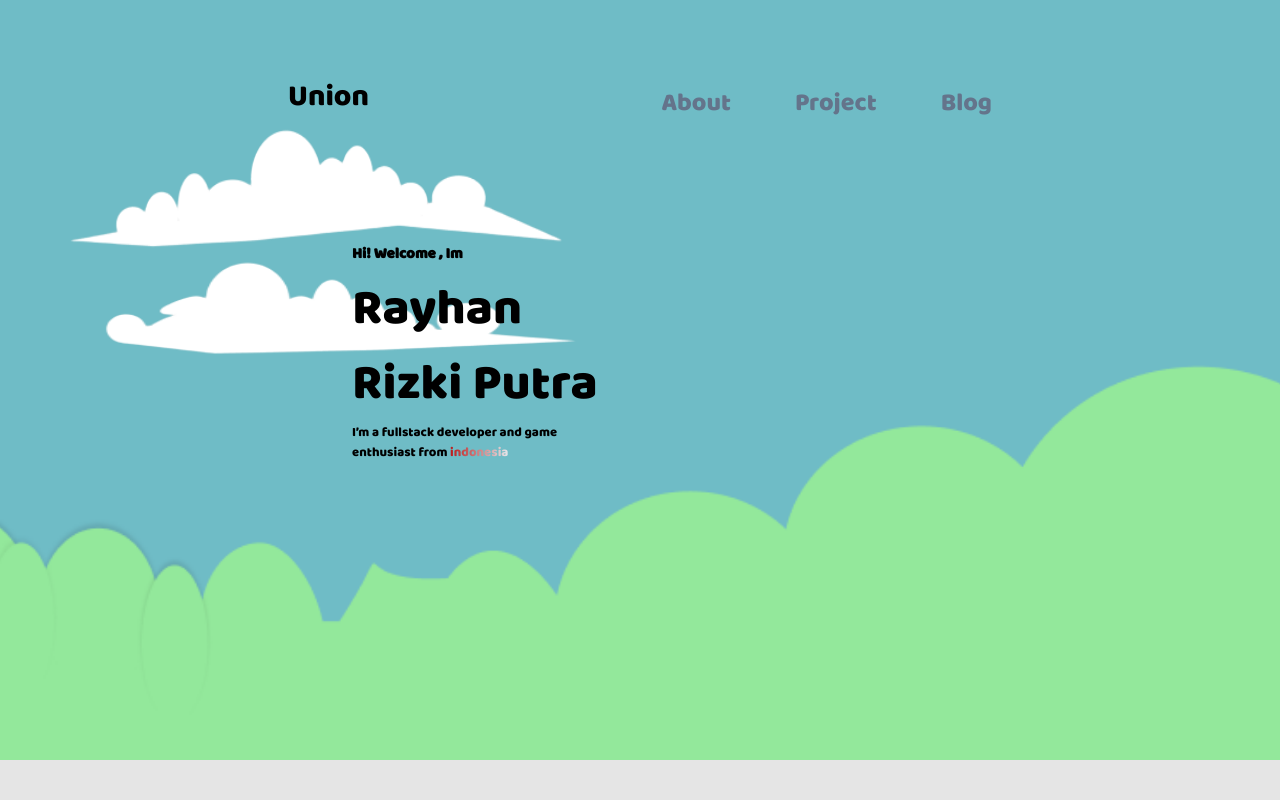
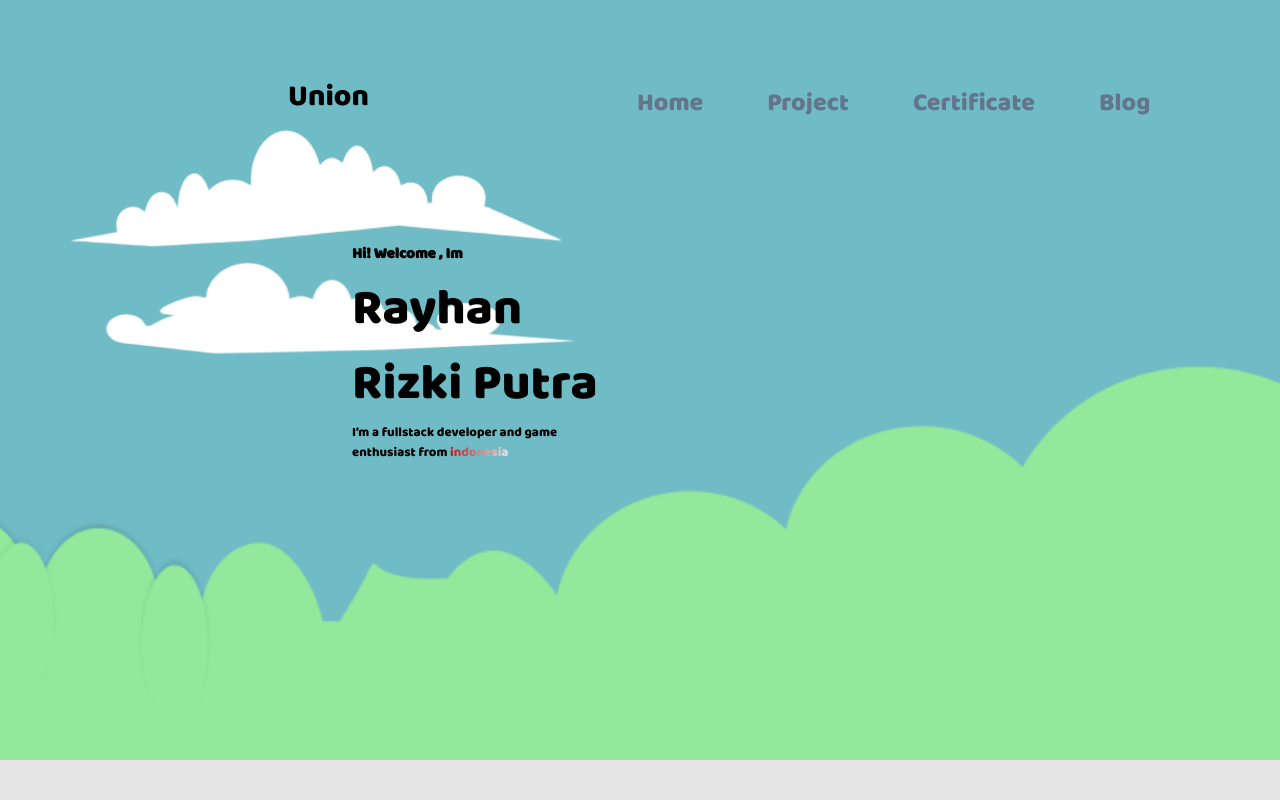
Before and after one commit to Rychhhh/cprof-han, a Next.js app: page / in a window 1280 px wide. Shown: the top 800 px of the page. Built offline with nearby package versions, Linux system fonts and the light colour scheme.

Commit message:
update navbar homepage

```diff
--- a/components/Home/Navbar.tsx
+++ b/components/Home/Navbar.tsx
@@ -4,8 +4,9 @@ import Popup from 'reactjs-popup';
 export default function Navbar() {
 
   let Links = [
-    { class: 'link', name: 'About', href: '/'},
+    { class: 'link', name: 'Home', href: '/'},
     { class: 'link', name: 'Project', href: '/project'},
+    { class: 'link', name: 'Certificate', href: '/certificate'},
   ]
 
   return (
@@ -14,8 +15,10 @@ export default function Navbar() {
             <h1 className="text-[30px] mt-[35px] mb:text-[40px]">Union</h1>
         </div>
         <div className="hidden ml-[260px] text-[25px] gap-16 mt-[45px] md:flex" data-aos="fade-left" data-aos-duration="2000">
-            <div className="border-none duration-500 text-slate-500 hover:text-slate-900 hover:border-b-4 hover:h-9 hover:border-slate-900 hover:border-solid"><Link href='/'>About</Link></div>
-            <div className="border-none duration-500 text-slate-500 hover:text-slate-900 hover:border-b-4 hover:h-9 hover:border-slate-900 hover:border-solid"><Link href='/project'>Project</Link></div>
+
+            {Links.map((link) => (
+              <div key={link.name} className="border-none duration-500 text-slate-500 hover:text-slate-900 hover:border-b-4 hover:h-9 hover:border-slate-900 hover:border-solid"><Link href={link.href}>{link.name}</Link></div>
+            ))}
             <div className="border-none duration-500 text-slate-500 hover:text-slate-900 hover:border-b-4 hover:h-9 hover:border-slate-900 hover:border-solid">
               <Popup trigger={<button>Blog</button>} position="bottom center">
                   <h1 className="bg-blue-400 py-2 px-4 font-bold font-poppins">Coming Soon...</h1>
```
